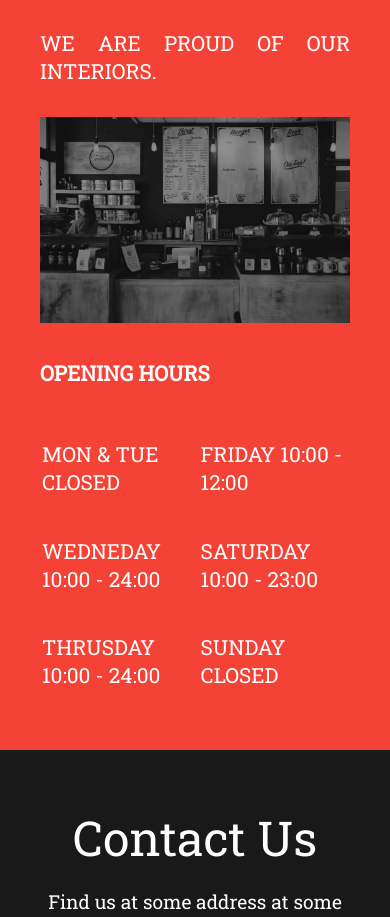
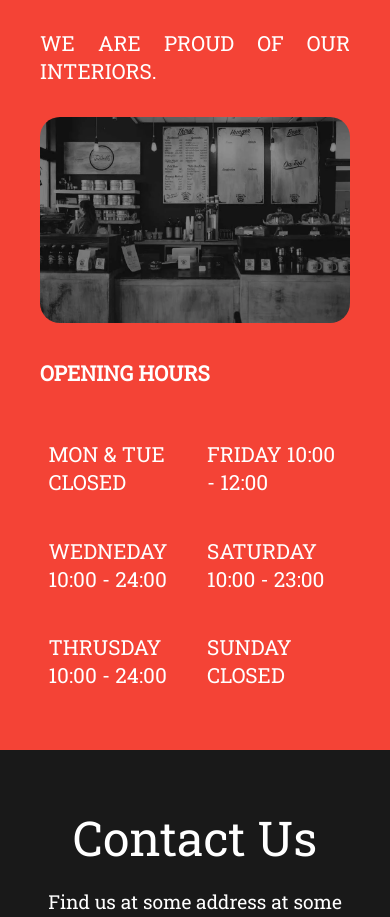
Before and after one commit to NaveenHere/pizzalicious.com, a plain HTML site: page index.html in a window 390 px wide. Shown: the part 3674-4591 px from the top of the page. Drawn offline with Linux system fonts and the light colour scheme.

Commit message:
Update style.css

```diff
--- a/style.css
+++ b/style.css
@@ -111,6 +111,7 @@ nav a:hover {
   width: 100%;
   height: auto;
   margin: 0 auto;
+  border-radius: 20px;
 }
 
 table {
@@ -252,6 +253,10 @@ footer>p {
     font-size: 1.3rem;
   }
 
+  td {
+    padding: 1.2rem .4rem;
+  }
+
   /* Contact Section */
   .contact-p {
     font-size: 1.2rem;
```
